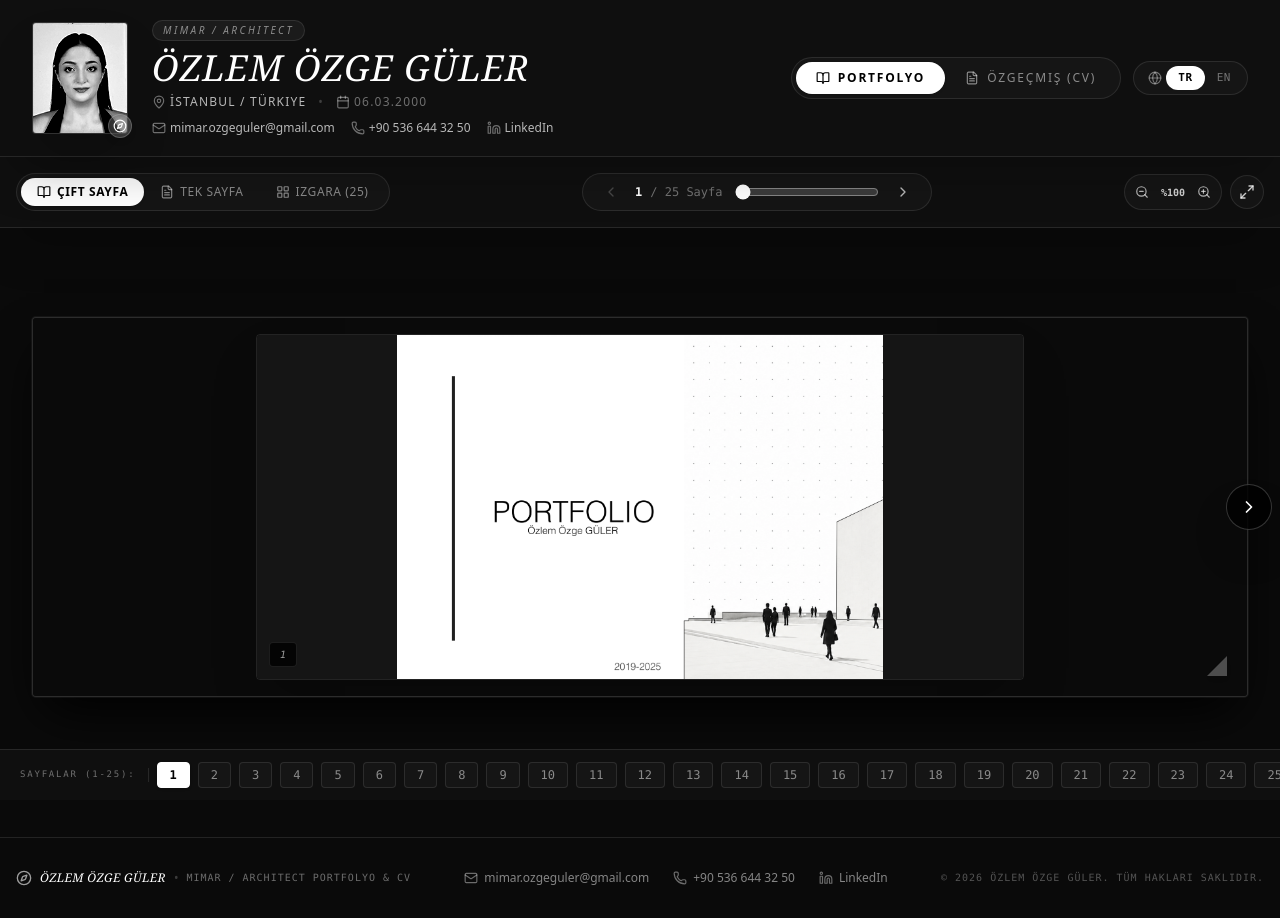
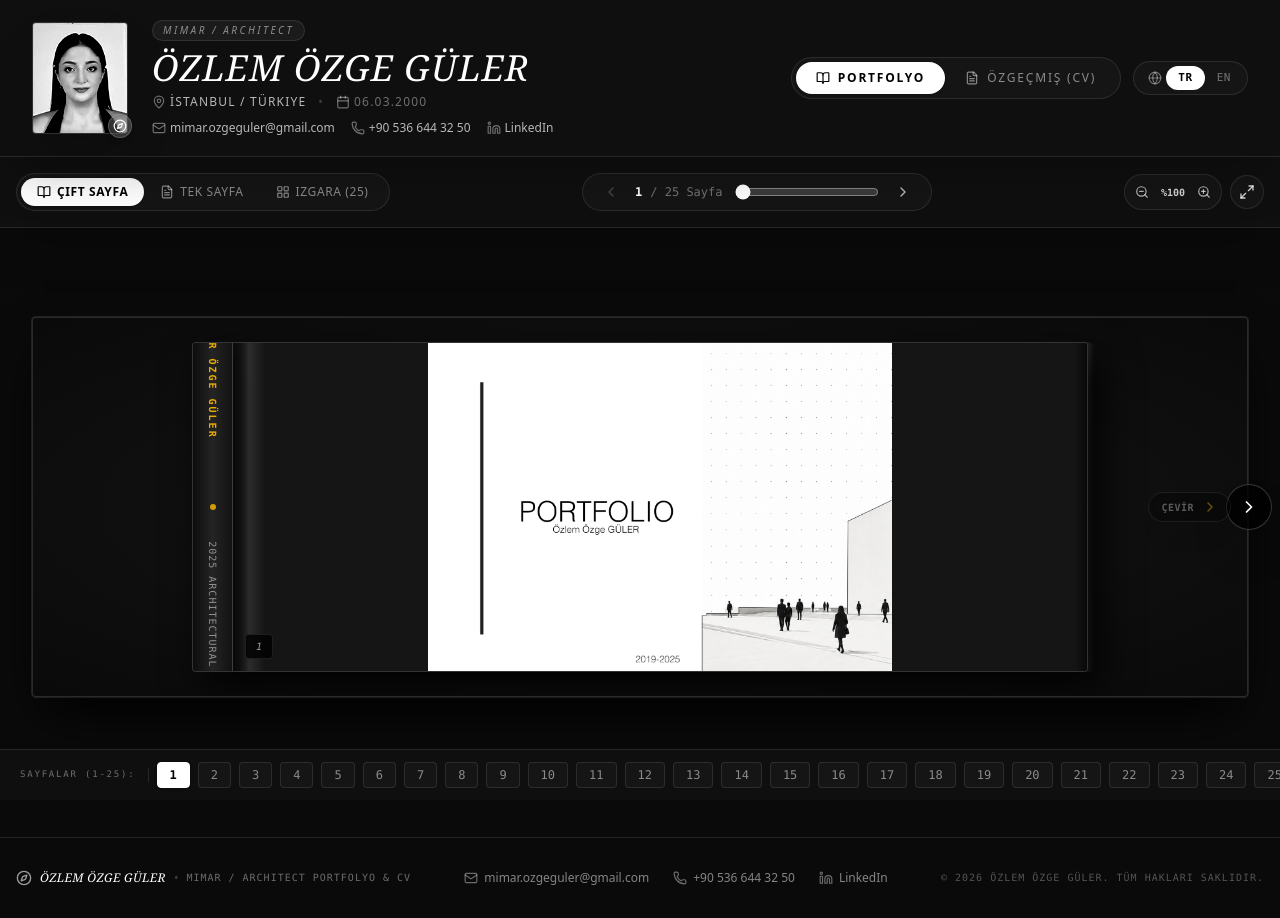
Before and after one commit to mimarozgeguler/ozgeguler, a React (Vite) app: page / in a window 1280 px wide. Built offline with nearby package versions, Linux system fonts and the light colour scheme.

Commit message:
Implement manual page flip gesture, professional architectural cover page, and pronounced magazine spine bulge

```diff
--- a/src/components/MagazinePortfolio.tsx
+++ b/src/components/MagazinePortfolio.tsx
@@ -717,74 +717,87 @@ export const MagazinePortfolio: React.FC<MagazinePortfolioProps> = ({
 
             <motion.div
               layout
-              drag={zoomLevel > 1 ? true : "x"}
-              dragSnapToOrigin={zoomLevel === 1}
-              dragConstraints={
-                zoomLevel > 1
-                  ? {
+              drag={zoomLevel > 1}
+              dragConstraints={{
                 left: -Math.max(0, (zoomLevel - 1) * 700),
                 right: Math.max(0, (zoomLevel - 1) * 700),
                 top: -Math.max(0, (zoomLevel - 1) * 450),
                 bottom: Math.max(0, (zoomLevel - 1) * 450),
-                    }
-                  : { left: -450, right: 450 }
-              }
-              dragElastic={zoomLevel > 1 ? 0.06 : 0.3}
-              onDragEnd={(_e, info) => {
-                if (zoomLevel > 1) return;
-                if (info.offset.x < -50 || info.velocity.x < -150) {
-                  if (currentPage < TOTAL_PORTFOLIO_PAGES) nextPage();
-                } else if (info.offset.x > 50 || info.velocity.x > 150) {
-                  if (currentPage > 1) prevPage();
-                }
               }}
+              dragElastic={0.06}
               style={{ scale: zoomLevel }}
               transition={{ type: 'spring', stiffness: 200, damping: 25 }}
-              className={`relative max-w-6xl xl:max-w-7xl w-full aspect-[16/5] sm:aspect-[3.2/1] bg-[#151515] rounded-sm border border-white/10 shadow-2xl shadow-black flex overflow-hidden ring-1 ring-white/5 ${
-                zoomLevel > 1 ? 'cursor-grab active:cursor-grabbing' : 'cursor-grab active:cursor-grabbing'
+              className={`relative max-w-6xl xl:max-w-7xl w-full aspect-[16/5] sm:aspect-[3.2/1] bg-[#121212] rounded-sm border border-white/10 shadow-2xl shadow-black flex overflow-hidden ring-1 ring-white/10 ${
+                zoomLevel > 1 ? 'cursor-grab active:cursor-grabbing' : ''
               }`}
             >
-              {/* Interactive Right Edge Page Turn Zone (Sade El İşareti & Köşe Katlama) */}
+              {/* Interactive Right Edge Page Turn Zone */}
               {currentPage < TOTAL_PORTFOLIO_PAGES && zoomLevel === 1 && (
                 <div
                   onClick={(e) => {
                     e.stopPropagation();
                     nextPage();
                   }}
-                  className="absolute top-0 right-0 w-20 sm:w-28 h-full z-40 cursor-pointer group/edge flex items-end justify-end p-3 select-none"
-                  title="Sonraki Sayfa"
+                  className="absolute top-0 right-0 w-24 sm:w-36 h-full z-40 cursor-pointer group/edge flex items-center justify-end pr-4 select-none"
+                  title="Sonraki Sayfaya Çevir"
                 >
-                  <div className="w-7 h-7 opacity-30 group-hover/edge:opacity-100 transition-all duration-300 relative pointer-events-none">
-                    <div className="w-0 h-0 border-b-[20px] border-b-white/90 border-l-[20px] border-l-transparent drop-shadow-md transition-transform duration-300 group-hover/edge:scale-125 group-hover/edge:-translate-x-1 group-hover/edge:-translate-y-1" />
+                  <div className="flex items-center gap-2 bg-black/60 backdrop-blur-md px-3 py-1.5 rounded-full border border-white/20 text-white/80 opacity-40 group-hover/edge:opacity-100 group-hover/edge:scale-105 transition-all duration-300 shadow-xl">
+                    <span className="text-[10px] font-mono tracking-wider uppercase font-semibold">ÇEVİR</span>
+                    <ChevronRight className="w-4 h-4 text-amber-400 group-hover/edge:translate-x-0.5 transition-transform" />
                   </div>
                 </div>
               )}
 
-              {/* Interactive Left Edge Page Turn Zone (Sade El İşareti & Köşe Katlama) */}
+              {/* Interactive Left Edge Page Turn Zone */}
               {currentPage > 1 && zoomLevel === 1 && (
                 <div
                   onClick={(e) => {
                     e.stopPropagation();
                     prevPage();
                   }}
-                  className="absolute top-0 left-0 w-20 sm:w-28 h-full z-40 cursor-pointer group/edge flex items-end justify-start p-3 select-none"
-                  title="Önceki Sayfa"
+                  className="absolute top-0 left-0 w-24 sm:w-36 h-full z-40 cursor-pointer group/edge flex items-center justify-start pl-4 select-none"
+                  title="Önceki Sayfaya Çevir"
                 >
-                  <div className="w-7 h-7 opacity-30 group-hover/edge:opacity-100 transition-all duration-300 relative pointer-events-none">
-                    <div className="w-0 h-0 border-b-[20px] border-b-white/90 border-r-[20px] border-r-transparent drop-shadow-md transition-transform duration-300 group-hover/edge:scale-125 group-hover/edge:translate-x-1 group-hover/edge:-translate-y-1" />
+                  <div className="flex items-center gap-2 bg-black/60 backdrop-blur-md px-3 py-1.5 rounded-full border border-white/20 text-white/80 opacity-40 group-hover/edge:opacity-100 group-hover/edge:scale-105 transition-all duration-300 shadow-xl">
+                    <ChevronLeft className="w-4 h-4 text-amber-400 group-hover/edge:-translate-x-0.5 transition-transform" />
+                    <span className="text-[10px] font-mono tracking-wider uppercase font-semibold">GERİ</span>
                   </div>
                 </div>
               )}
 
-              {/* COVER PAGE (Page 1 rendered centered/single landscape in spread mode) */}
+              {/* COVER PAGE (Page 1 - High-End Architectural Magazine Mockup) */}
               {currentPage === 1 ? (
-                <div className="w-full h-full flex items-center justify-center bg-[#0A0A0A] p-2 sm:p-4">
-                  <div className="w-full max-w-3xl h-full rounded overflow-hidden shadow-2xl border border-white/10 relative">
+                <div className="w-full h-full flex items-center justify-center bg-[#0a0a0a] p-3 sm:p-6 relative overflow-hidden">
+                  {/* Outer Desk/Studio Ambient Background */}
+                  <div className="absolute inset-0 bg-radial from-white/5 to-transparent pointer-events-none" />
+
+                  {/* Magazine Cover Volume Container */}
+                  <div className="w-full max-w-4xl h-full flex rounded shadow-[12px_16px_40px_rgba(0,0,0,0.9),2px_0_0_#222,4px_0_0_#1a1a1a,6px_0_0_#111] border border-white/15 relative overflow-hidden bg-[#111]">
+
+                    {/* Architectural Magazine Spine Binding */}
+                    <div className="w-6 sm:w-10 bg-gradient-to-r from-[#0d0d0d] via-[#242424] to-[#121212] border-r border-white/20 shrink-0 flex flex-col justify-between items-center py-6 text-white/40 text-[8px] sm:text-[10px] font-mono tracking-widest select-none z-20 shadow-xl">
+                      <span className="rotate-90 origin-center whitespace-nowrap uppercase font-bold text-amber-400/90 tracking-[0.2em]">
+                        MİMAR ÖZGE GÜLER
+                      </span>
+                      <div className="w-1.5 h-1.5 rounded-full bg-amber-400/80 my-auto" />
+                      <span className="rotate-90 origin-center whitespace-nowrap uppercase font-medium text-white/50 tracking-widest">
+                        2025 ARCHITECTURAL PORTFOLIO
+                      </span>
+                    </div>
+
+                    {/* Main Cover Page Render Surface */}
+                    <div className="flex-1 h-full relative overflow-hidden">
                       {renderSinglePageCard(1, null)}
+
+                      {/* Paper Thickness Shadow Overlay on Right Edge */}
+                      <div className="absolute inset-y-0 right-0 w-3 bg-gradient-to-l from-black/60 to-transparent pointer-events-none z-10" />
+                      {/* Top Spine Crease Highlight */}
+                      <div className="absolute inset-y-0 left-0 w-8 bg-gradient-to-r from-black/50 via-white/10 to-transparent pointer-events-none z-10" />
+                    </div>
                   </div>
                 </div>
               ) : (
-                /* TWO-PAGE LANDSCAPE SPREAD (Left & Right) WITH PAGE SLIDE ANIMATION */
+                /* TWO-PAGE LANDSCAPE SPREAD WITH REALISTIC 3D PAGE FLIP & ENHANCED SPINE BULGE (BOMBE) */
                 <AnimatePresence mode="wait" custom={direction}>
                   <motion.div
                     key={`spread-${spreadLeft}`}
@@ -793,29 +806,39 @@ export const MagazinePortfolio: React.FC<MagazinePortfolioProps> = ({
                     initial="enter"
                     animate="center"
                     exit="exit"
-                    className="w-full h-full flex relative"
+                    drag="x"
+                    dragConstraints={{ left: 0, right: 0 }}
+                    dragElastic={0.2}
+                    onDragEnd={(_e, info) => {
+                      if (info.offset.x < -60 || info.velocity.x < -200) {
+                        if (currentPage < TOTAL_PORTFOLIO_PAGES) nextPage();
+                      } else if (info.offset.x > 60 || info.velocity.x > 200) {
+                        if (currentPage > 1) prevPage();
+                      }
+                    }}
+                    className="w-full h-full flex relative perspective-[1400px] cursor-grab active:cursor-grabbing select-none"
                   >
                     {/* Left Page */}
-                    <div className="w-1/2 h-full relative overflow-hidden border-r border-white/10">
+                    <div className="w-1/2 h-full relative overflow-hidden border-r border-white/10 bg-[#121212]">
                       {renderSinglePageCard(spreadLeft, false)}
-                      {/* Left page inner spine soft light paper curvature */}
-                      <div className="absolute inset-y-0 right-0 w-12 sm:w-16 bg-gradient-to-l from-white/15 via-black/10 to-transparent pointer-events-none z-20" />
+                      {/* Left page inner spine pronounced 3D paper curvature (bombe) */}
+                      <div className="absolute inset-y-0 right-0 w-20 sm:w-28 bg-gradient-to-l from-black/70 via-white/15 to-transparent pointer-events-none z-20" />
                     </div>
 
-                    {/* Central Magazine Spine Crease & Soft Light Bulge (Açık Tonlu Dergi Omurgası & Bombe) */}
-                    <div className="absolute inset-y-0 left-1/2 -translate-x-1/2 w-12 sm:w-20 pointer-events-none z-30 flex items-center justify-center">
-                      {/* Left side soft light reflection */}
-                      <div className="w-1/2 h-full bg-gradient-to-r from-transparent via-white/10 to-white/25" />
-                      {/* Center crease line - light subtle accent */}
-                      <div className="w-[1px] h-full bg-white/50 shadow-[0_0_8px_rgba(255,255,255,0.4)] relative z-10" />
-                      {/* Right side soft light reflection */}
-                      <div className="w-1/2 h-full bg-gradient-to-r from-white/25 via-white/10 to-transparent" />
+                    {/* Central Magazine Spine Crease & Pronounced 3D Arch / Bulge (Ortadaki Dergi Bombesi) */}
+                    <div className="absolute inset-y-0 left-1/2 -translate-x-1/2 w-16 sm:w-28 pointer-events-none z-30 flex items-center justify-center">
+                      {/* Left side soft paper bulge highlight & shadow */}
+                      <div className="w-1/2 h-full bg-gradient-to-r from-transparent via-white/15 to-black/60" />
+                      {/* Center binding crease line - elegant silver/gold accent */}
+                      <div className="w-[2px] h-full bg-white/70 shadow-[0_0_12px_rgba(255,255,255,0.7)] relative z-10" />
+                      {/* Right side soft paper bulge highlight & shadow */}
+                      <div className="w-1/2 h-full bg-gradient-to-r from-black/60 via-white/15 to-transparent" />
                     </div>
 
                     {/* Right Page */}
-                    <div className="w-1/2 h-full relative overflow-hidden border-l border-white/10">
-                      {/* Right page inner spine soft light paper curvature */}
-                      <div className="absolute inset-y-0 left-0 w-12 sm:w-16 bg-gradient-to-r from-white/15 via-black/10 to-transparent pointer-events-none z-20" />
+                    <div className="w-1/2 h-full relative overflow-hidden border-l border-white/10 bg-[#121212]">
+                      {/* Right page inner spine pronounced 3D paper curvature (bombe) */}
+                      <div className="absolute inset-y-0 left-0 w-20 sm:w-28 bg-gradient-to-r from-black/70 via-white/15 to-transparent pointer-events-none z-20" />
                       {spreadRight ? (
                         renderSinglePageCard(spreadRight, true)
                       ) : (
@@ -863,60 +886,49 @@ export const MagazinePortfolio: React.FC<MagazinePortfolioProps> = ({
 
             <motion.div
               layout
-              drag={zoomLevel > 1 ? true : "x"}
-              dragSnapToOrigin={zoomLevel === 1}
-              dragConstraints={
-                zoomLevel > 1
-                  ? {
+              drag={zoomLevel > 1}
+              dragConstraints={{
                 left: -Math.max(0, (zoomLevel - 1) * 600),
                 right: Math.max(0, (zoomLevel - 1) * 600),
                 top: -Math.max(0, (zoomLevel - 1) * 400),
                 bottom: Math.max(0, (zoomLevel - 1) * 400),
-                    }
-                  : { left: -450, right: 450 }
-              }
-              dragElastic={zoomLevel > 1 ? 0.06 : 0.3}
-              onDragEnd={(_e, info) => {
-                if (zoomLevel > 1) return;
-                if (info.offset.x < -50 || info.velocity.x < -150) {
-                  if (currentPage < TOTAL_PORTFOLIO_PAGES) nextPage();
-                } else if (info.offset.x > 50 || info.velocity.x > 150) {
-                  if (currentPage > 1) prevPage();
-                }
               }}
+              dragElastic={0.06}
               style={{ scale: zoomLevel }}
-              className={`relative max-w-5xl w-full aspect-[16/10] bg-[#151515] rounded-sm border border-white/10 shadow-2xl shadow-black overflow-hidden ring-1 ring-white/5 ${
-                zoomLevel > 1 ? 'cursor-grab active:cursor-grabbing' : 'cursor-grab active:cursor-grabbing'
+              className={`relative max-w-5xl w-full aspect-[16/10] bg-[#121212] rounded-sm border border-white/10 shadow-2xl shadow-black overflow-hidden ring-1 ring-white/10 ${
+                zoomLevel > 1 ? 'cursor-grab active:cursor-grabbing' : ''
               }`}
             >
-              {/* Interactive Right Edge Page Turn Zone (Sade El İşareti & Köşe Katlama) */}
+              {/* Interactive Right Edge Page Turn Zone */}
               {currentPage < TOTAL_PORTFOLIO_PAGES && zoomLevel === 1 && (
                 <div
                   onClick={(e) => {
                     e.stopPropagation();
                     nextPage();
                   }}
-                  className="absolute top-0 right-0 w-20 sm:w-28 h-full z-40 cursor-pointer group/edge flex items-end justify-end p-3 select-none"
+                  className="absolute top-0 right-0 w-24 sm:w-32 h-full z-40 cursor-pointer group/edge flex items-center justify-end pr-4 select-none"
                   title="Sonraki Sayfa"
                 >
-                  <div className="w-7 h-7 opacity-30 group-hover/edge:opacity-100 transition-all duration-300 relative pointer-events-none">
-                    <div className="w-0 h-0 border-b-[20px] border-b-white/90 border-l-[20px] border-l-transparent drop-shadow-md transition-transform duration-300 group-hover/edge:scale-125 group-hover/edge:-translate-x-1 group-hover/edge:-translate-y-1" />
+                  <div className="flex items-center gap-2 bg-black/60 backdrop-blur-md px-3 py-1.5 rounded-full border border-white/20 text-white/80 opacity-40 group-hover/edge:opacity-100 group-hover/edge:scale-105 transition-all duration-300 shadow-xl">
+                    <span className="text-[10px] font-mono tracking-wider uppercase font-semibold">ÇEVİR</span>
+                    <ChevronRight className="w-4 h-4 text-amber-400 group-hover/edge:translate-x-0.5 transition-transform" />
                   </div>
                 </div>
               )}
 
-              {/* Interactive Left Edge Page Turn Zone (Sade El İşareti & Köşe Katlama) */}
+              {/* Interactive Left Edge Page Turn Zone */}
               {currentPage > 1 && zoomLevel === 1 && (
                 <div
                   onClick={(e) => {
                     e.stopPropagation();
                     prevPage();
                   }}
-                  className="absolute top-0 left-0 w-20 sm:w-28 h-full z-40 cursor-pointer group/edge flex items-end justify-start p-3 select-none"
+                  className="absolute top-0 left-0 w-24 sm:w-32 h-full z-40 cursor-pointer group/edge flex items-center justify-start pl-4 select-none"
                   title="Önceki Sayfa"
                 >
-                  <div className="w-7 h-7 opacity-30 group-hover/edge:opacity-100 transition-all duration-300 relative pointer-events-none">
-                    <div className="w-0 h-0 border-b-[20px] border-b-white/90 border-r-[20px] border-r-transparent drop-shadow-md transition-transform duration-300 group-hover/edge:scale-125 group-hover/edge:translate-x-1 group-hover/edge:-translate-y-1" />
+                  <div className="flex items-center gap-2 bg-black/60 backdrop-blur-md px-3 py-1.5 rounded-full border border-white/20 text-white/80 opacity-40 group-hover/edge:opacity-100 group-hover/edge:scale-105 transition-all duration-300 shadow-xl">
+                    <ChevronLeft className="w-4 h-4 text-amber-400 group-hover/edge:-translate-x-0.5 transition-transform" />
+                    <span className="text-[10px] font-mono tracking-wider uppercase font-semibold">GERİ</span>
                   </div>
                 </div>
               )}
@@ -928,7 +940,18 @@ export const MagazinePortfolio: React.FC<MagazinePortfolioProps> = ({
                   initial="enter"
                   animate="center"
                   exit="exit"
-                  className="w-full h-full"
+                  drag={zoomLevel === 1 ? "x" : false}
+                  dragConstraints={{ left: 0, right: 0 }}
+                  dragElastic={0.25}
+                  onDragEnd={(_e, info) => {
+                    if (zoomLevel > 1) return;
+                    if (info.offset.x < -60 || info.velocity.x < -200) {
+                      if (currentPage < TOTAL_PORTFOLIO_PAGES) nextPage();
+                    } else if (info.offset.x > 60 || info.velocity.x > 200) {
+                      if (currentPage > 1) prevPage();
+                    }
+                  }}
+                  className="w-full h-full cursor-grab active:cursor-grabbing"
                 >
                   {renderSinglePageCard(currentPage, null)}
                 </motion.div>
```
Lines whose indentation alone changed are shown as unchanged.
